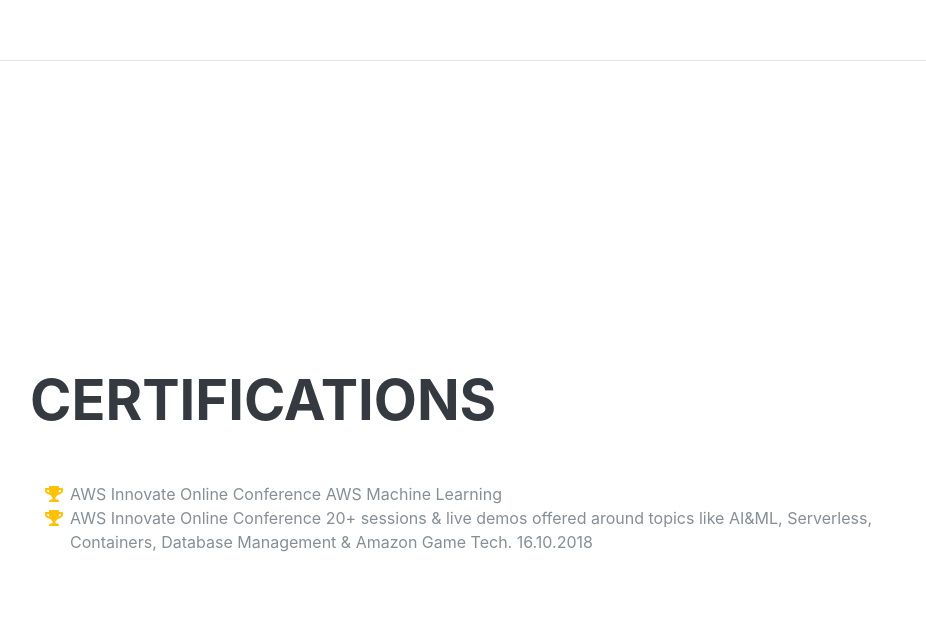
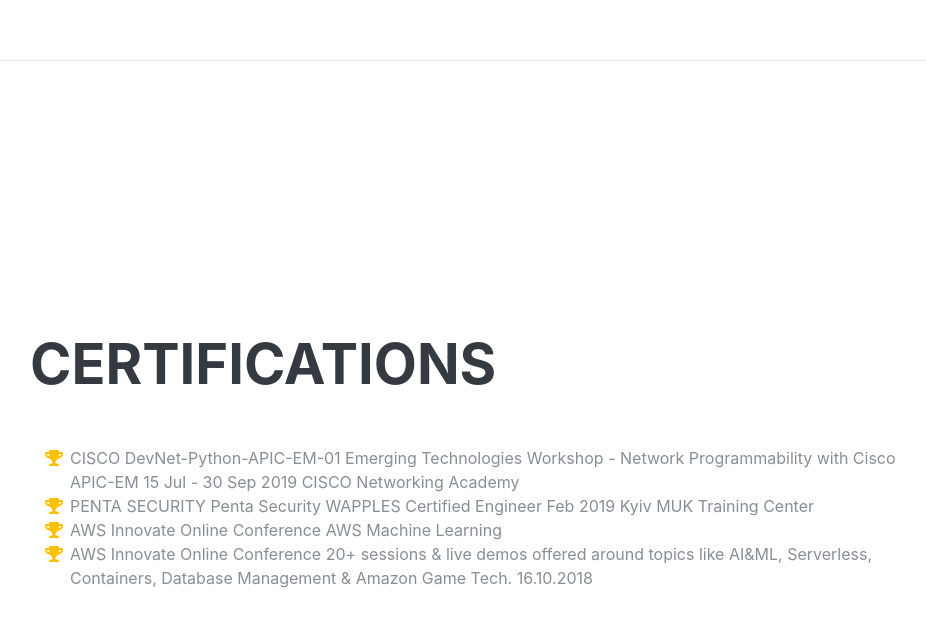
Before and after one commit to Alekskojem/resume, a plain HTML site: page index.html in a window 1280 px wide. Shown: the part 7092-7719 px from the top of the page, without its empty margins (290-1216 px from the left). Drawn offline with nearby package versions, Linux system fonts and the light colour scheme; files that its build step writes are made by us from their sources; a script that the page names is missing; a web font is replaced by a local one.

Commit message:
Add some sertification info

```diff
--- a/index.html
+++ b/index.html
@@ -426,6 +426,13 @@
           <ul class="fa-ul mb-0">
             <li>
               <i class="fa-li fa fa-trophy text-warning"></i>
+              CISCO DevNet-Python-APIC-EM-01 Emerging Technologies Workshop - Network Programmability with Cisco APIC-EM 15 Jul - 30 Sep 2019 CISCO Networking Academy</li>
+              <li>
+              <i class="fa-li fa fa-trophy text-warning"></i>
+              PENTA SECURITY Penta Security WAPPLES Certified Engineer Feb 2019 Kyiv MUK Training Center
+              </li>
+            <li>
+              <i class="fa-li fa fa-trophy text-warning"></i>
               AWS Innovate Online Conference AWS Machine Learning</li>
             <li>
               <i class="fa-li fa fa-trophy text-warning"></i>
```
